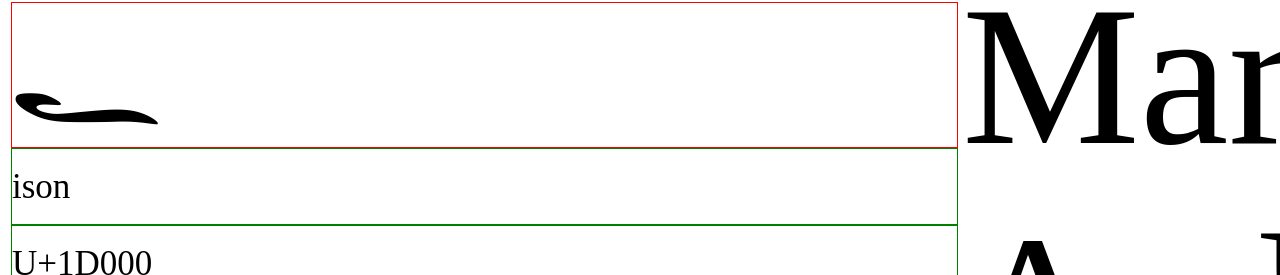
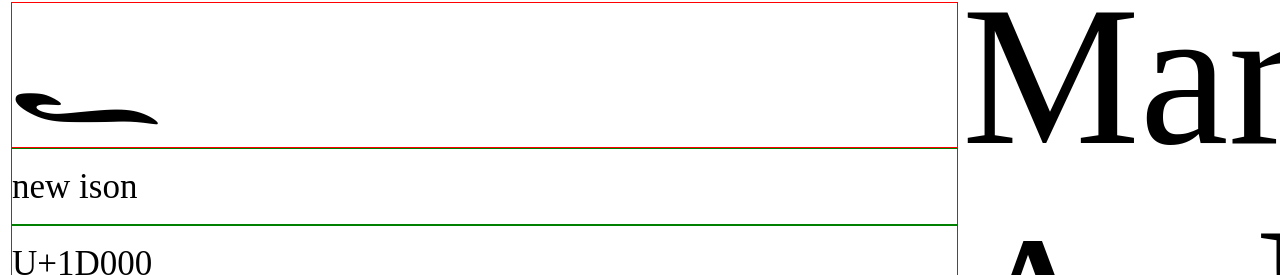
Before and after one commit to nsiklafidis/bmmn.github.io, a plain HTML site: page index.html in a window 1280 px wide. Shown: the part 1463-1738 px from the top of the page. Drawn offline with Linux system fonts and the light colour scheme; a web font is replaced by a local one.

Commit message:
Update index.html

```diff
--- a/index.html
+++ b/index.html
@@ -38,7 +38,7 @@ abcdefghijklmnopqrstuvwxyz
 
 
       <dt>0</dt>
-      <dd>ison</dd>
+      <dd>new ison</dd>
 	 <dd> U+1D000 </dd>
 	    <dd> BYZANTINE MUSICAL SYMBOL PSILI</dd>
 
```
